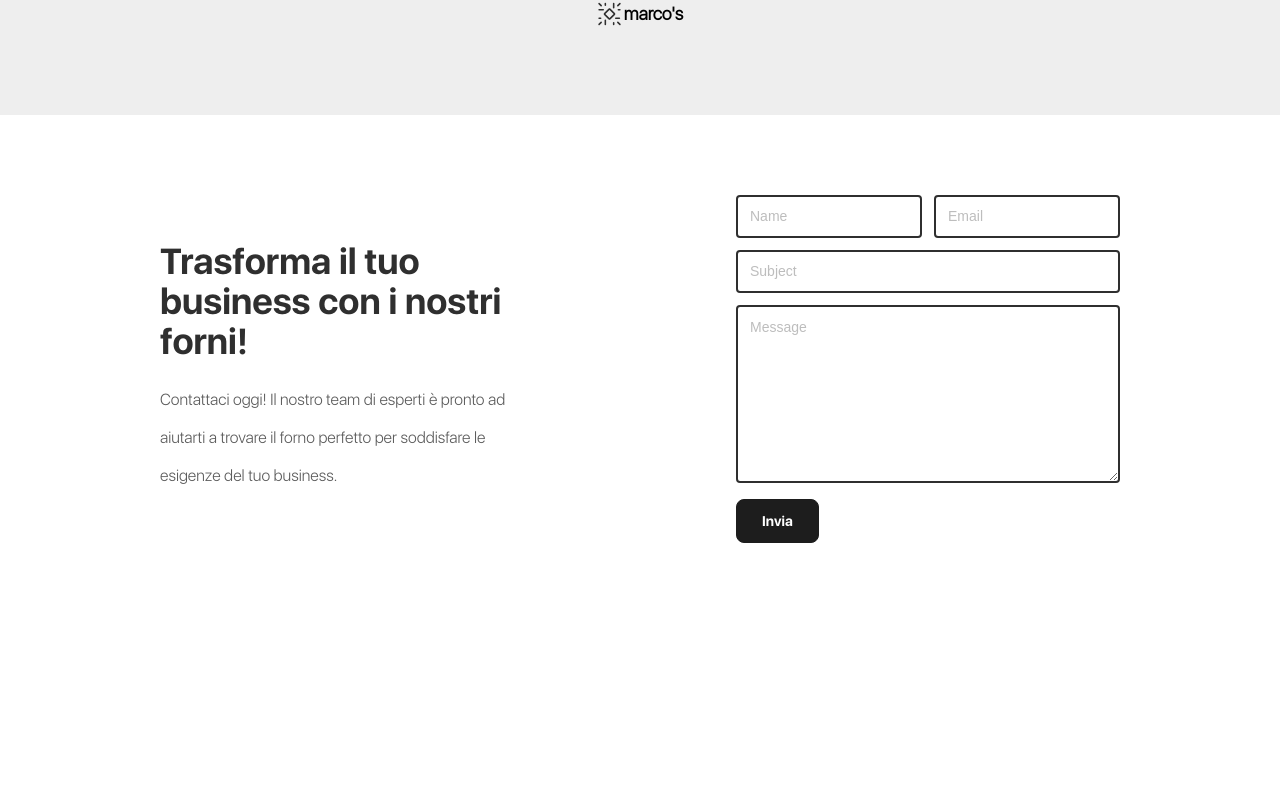
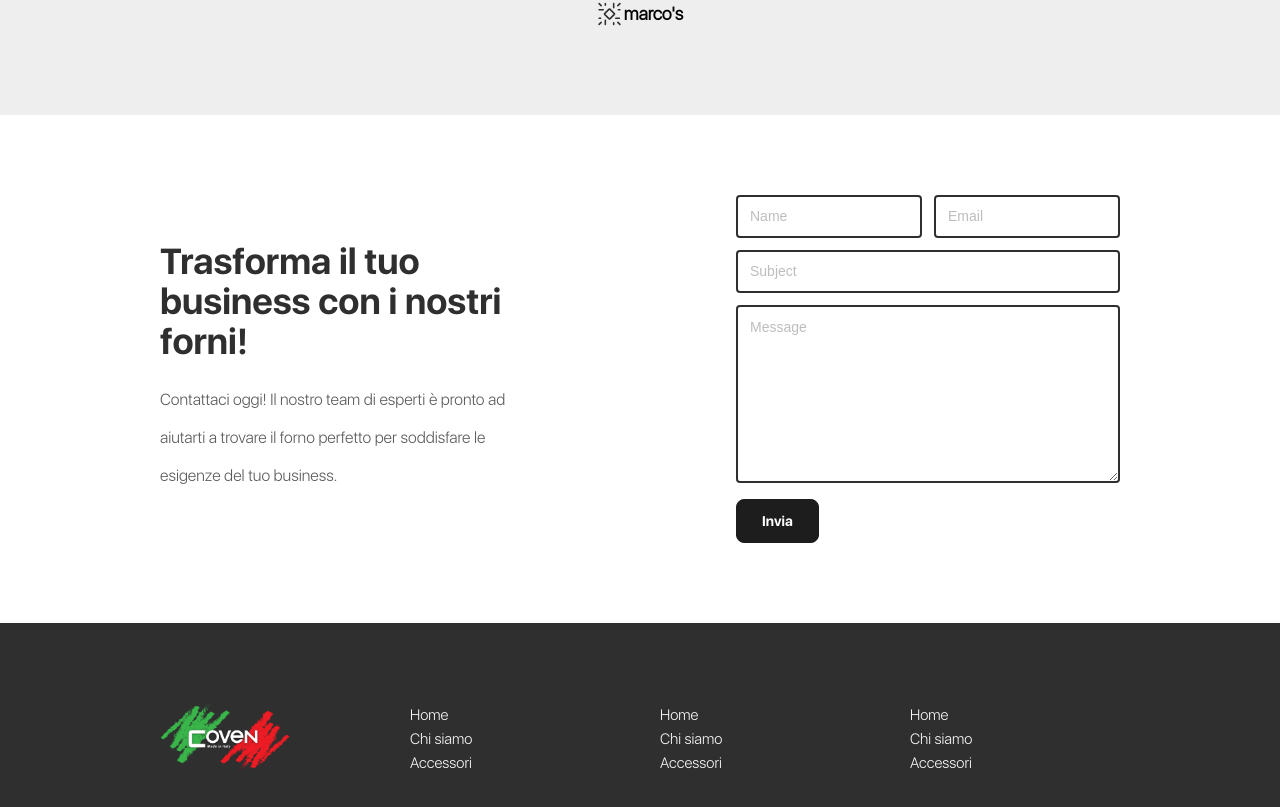
Before and after one commit to covenit/coven, a Svelte app: page / in a window 1280 px wide. Shown: the part 6439-7246 px from the top of the page. Before the commit the page ends 7062 px from the top, so only its background shows below. Built offline with nearby package versions, Linux system fonts and the light colour scheme.

Commit message:
add part of footer

```diff
--- a/src/App.svelte
+++ b/src/App.svelte
@@ -5,6 +5,7 @@
   import Home from './routes/Home.svelte';
   import WhoWeAre from './routes/WhoWeAre.svelte';
   import About from './routes/About.svelte';
+  import Footer from './components/Footer.svelte';
 
   const logo = '/logo.png';
 
@@ -35,6 +36,8 @@
 </nav>
 
 <Router {routes} />
+
+<Footer/>
 
 <style>
   nav {
--- /dev/null
+++ b/src/components/Footer.svelte
@@ -0,0 +1,58 @@
+<script>
+    const logo = '/logo-black.png';
+</script>
+
+
+<footer class="padding-lr padding-bt">
+    <div>
+        <img src={logo} alt="" width="130">
+    </div>
+    <div>
+        <ul>
+            <li>Home</li>
+            <li>Chi siamo</li>
+            <li>Accessori</li>
+        </ul>
+    </div>
+    <div>
+        <ul>
+            <li>Home</li>
+            <li>Chi siamo</li>
+            <li>Accessori</li>
+        </ul>
+    </div>
+    <div>
+        <ul>
+            <li>Home</li>
+            <li>Chi siamo</li>
+            <li>Accessori</li>
+        </ul>
+    </div>
+</footer>
+
+
+<style>
+    footer{
+        display: flex;
+        justify-content: start;
+        align-items: start;
+        gap:100px;
+        background: #2F2F2F;
+    }
+
+    footer div {
+        width: 150px;
+    }
+
+    ul {
+        list-style: none;
+        color: white;
+    }
+    ul li {
+        font-family: 'sf-ui-display-regular';
+        font-size: 15px;
+        line-height: 24px;
+        letter-spacing: 0%;
+        color: #F8F8F8;
+    }
+</style>
```
Also changed, not shown: public/logo-black.png (added).
